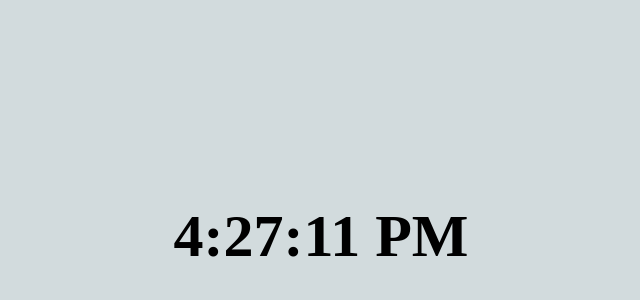
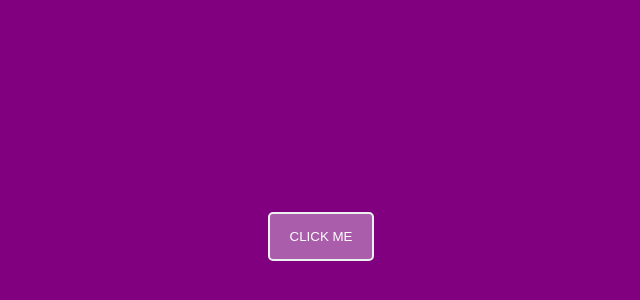
Before and after one commit to rahulanand10/React, a React (Create React App) app: page / in a window 1280 px wide. Shown: the part 164-464 px from the top of the page, without its empty margins (319-959 px from the left). Built offline with nearby package versions, Linux system fonts and the light colour scheme.

Commit message:
handling-events-37

```diff
--- a/src/App.jsx
+++ b/src/App.jsx
@@ -1,19 +1,25 @@
 import React,{useState} from 'react';
 
 
+
 const App=()=>{
-  let curr=new Date().toLocaleTimeString()
-  const [time,set]=useState(curr);
-  setInterval(() => {
-    let curr=new Date().toLocaleTimeString()
-    set(curr)
-  }, 1000);
-
+  const [bg,setBg]=useState('purple')
+  const[name,setName]=useState('Click me');
+  const bgChange=()=>{
+    setBg('#34495e')
+    setName('OUCH!! 😢')
+  }
+  const dbChange=()=>{
+    setBg('purple')
+    setName('Ayyo !! 😠')
+  }
   return(
     <React.Fragment>
-      <h1 style={{fontSize:'60px',fontWeight:'bold'}}>{time}</h1>
+      <div style={{backgroundColor:bg }}>
+        <button onClick={bgChange} onDoubleClick={dbChange}> {name} </button>
+      </div>
     </React.Fragment>
   )
-};
+}
 
 export default App;
```
